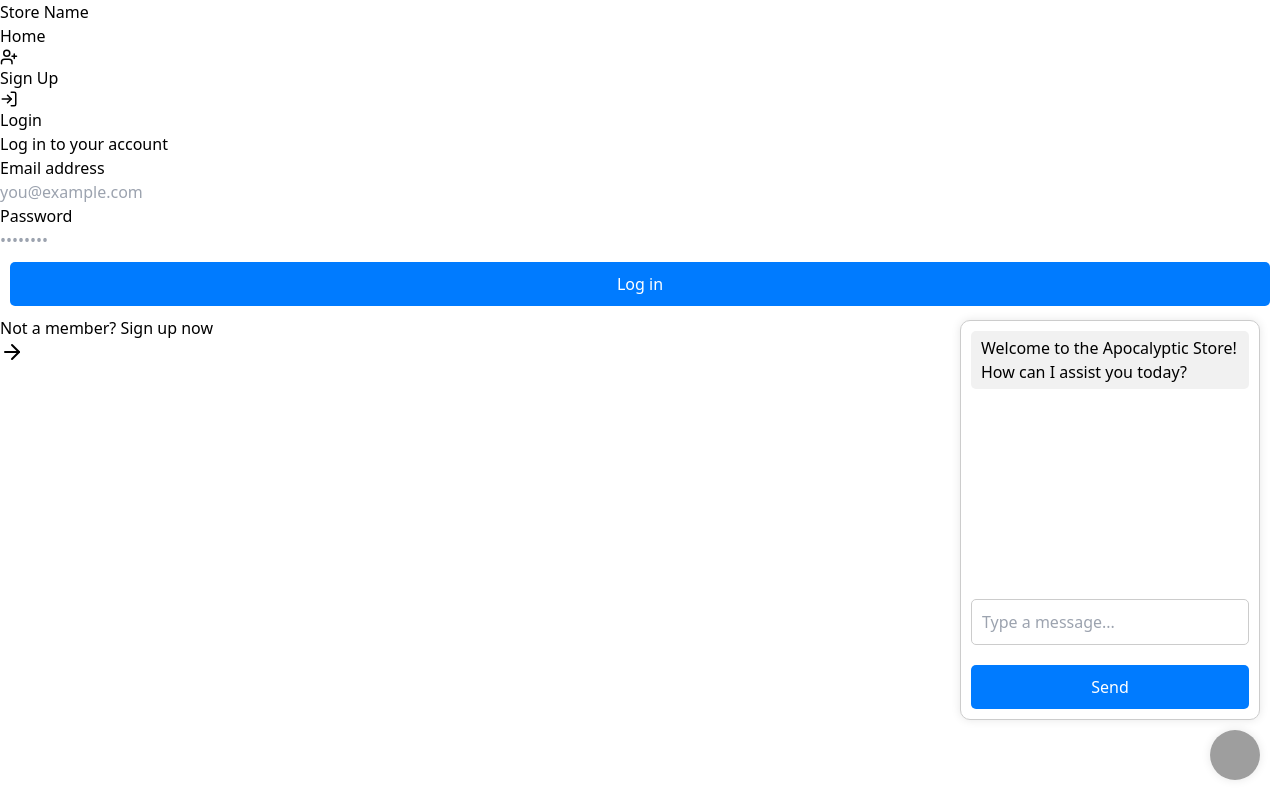
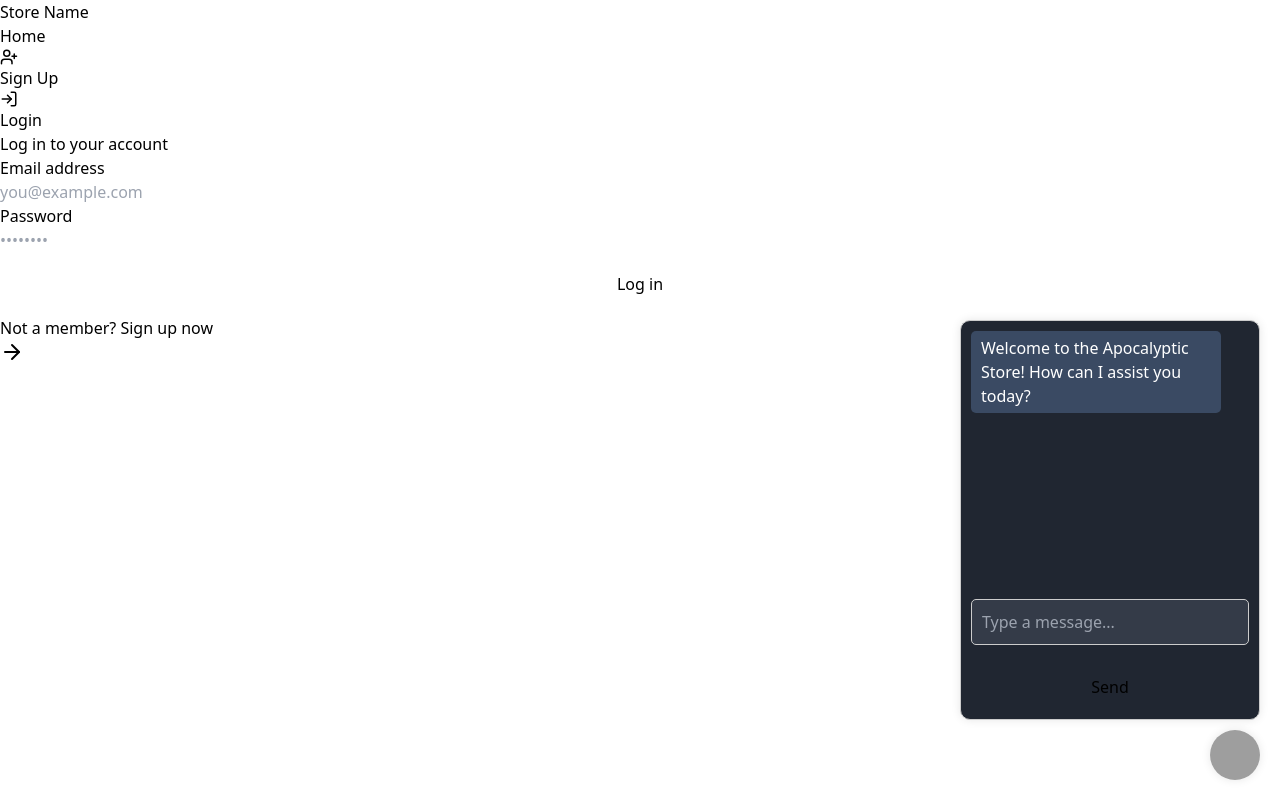
Before and after one commit to sfsneed70/doomsday_depot, a React (Vite) app in the folder client/: page /login in a window 1280 px wide. Both pictures are taken after a click on the element 1235 px from the left and 755 px from the top of the page. Built offline with nearby package versions, Linux system fonts and the light colour scheme; grey boxes are pictures that could not be loaded.

Commit message:
adjusted css for chatbot to match color scheme

```diff
--- a/client/src/components/Chatbot.css
+++ b/client/src/components/Chatbot.css
@@ -15,44 +15,52 @@
     border-radius: 50%;
     box-shadow: 0 0 10px rgba(0, 0, 0, 0.1);
 }
+
 .chat-window {
     position: fixed;
     bottom: 80px;
     right: 20px;
     width: 300px;
     height: 400px;
-    background-color: white;
+    background-color: #202631;
     border: 1px solid #ccc;
     border-radius: 10px;
     box-shadow: 0 0 10px rgba(0, 0, 0, 0.1);
     display: flex;
     flex-direction: column;
-
 }
 
 .chat-messages {
     flex: 1;
     padding: 10px;
     overflow-y: auto;
+    color: white;
+    display: flex;
+    flex-direction: column;
 }
 
 .message {
     margin-bottom: 10px;
     padding: 5px 10px;
     border-radius: 5px;
-    color: black;
+    color: white;
+    text-align: left;
+    display: inline-flex;
+    max-width: 90%;
 }
 
 .message.user {
-    text-align: right;
-    background-color: #e1ffc7;
-    color: black;
+    background-color: #10B981;
+    color: white;
+    margin-left: auto;
+    align-self: flex-end;
 }
 
 .message.ai {
+    background-color: #3a4a63;
+    color: white;
     text-align: left;
-    background-color: #f1f1f1;
-    color: black;
+    margin-right: auto;
 }
 
 input[type="text"] {
@@ -62,19 +70,13 @@ input[type="text"] {
     border: 1px solid #ccc;
     border-radius: 5px;
     color: black;
+    background: #343b48;
 }
 
 button {
     width: calc(100% - 20px);
     padding: 10px;
     margin: 10px;
-    background-color: #007bff;
-    color: white;
-    border: none;
     border-radius: 5px;
     cursor: pointer;
 }
-
-button:hover {
-    background-color: #0056b3;
-}
--- a/client/src/components/Chatbot.tsx
+++ b/client/src/components/Chatbot.tsx
@@ -76,10 +76,11 @@ const Chatbot = () => {
                         type="text"
                         value={input}
                         onChange={handleInputChange}
+                        className="text-white bg-gray-700 border border-gray-600 rounded-md shadow-sm placeholder-gray-400 focus:outline-none focus:ring-emerald-500 focus:border-emerald-500"
                         onKeyPress={handleKeyPress}
                         placeholder="Type a message..."
                     />
-                    <button onClick={sendMessage}>Send</button>
+                    <button className="text-white bg-emerald-600 hover:bg-emerald-700 focus:outline-none focus:ring-2 focus:ring-offset-2 focus:ring-emerald-500 transition duration-150 ease-in-out disabled:opacity-50" onClick={sendMessage}>Send</button>
                 </div>
             )}
         </div>
```
